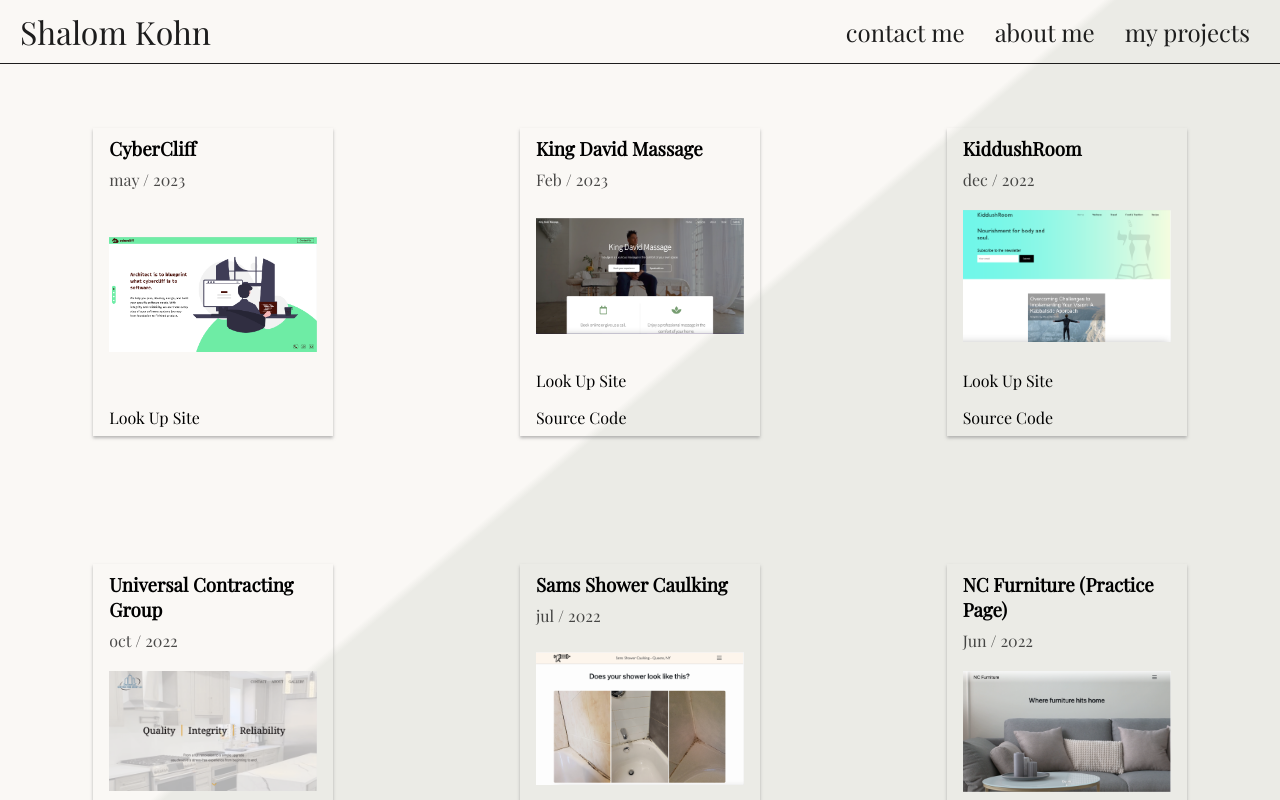
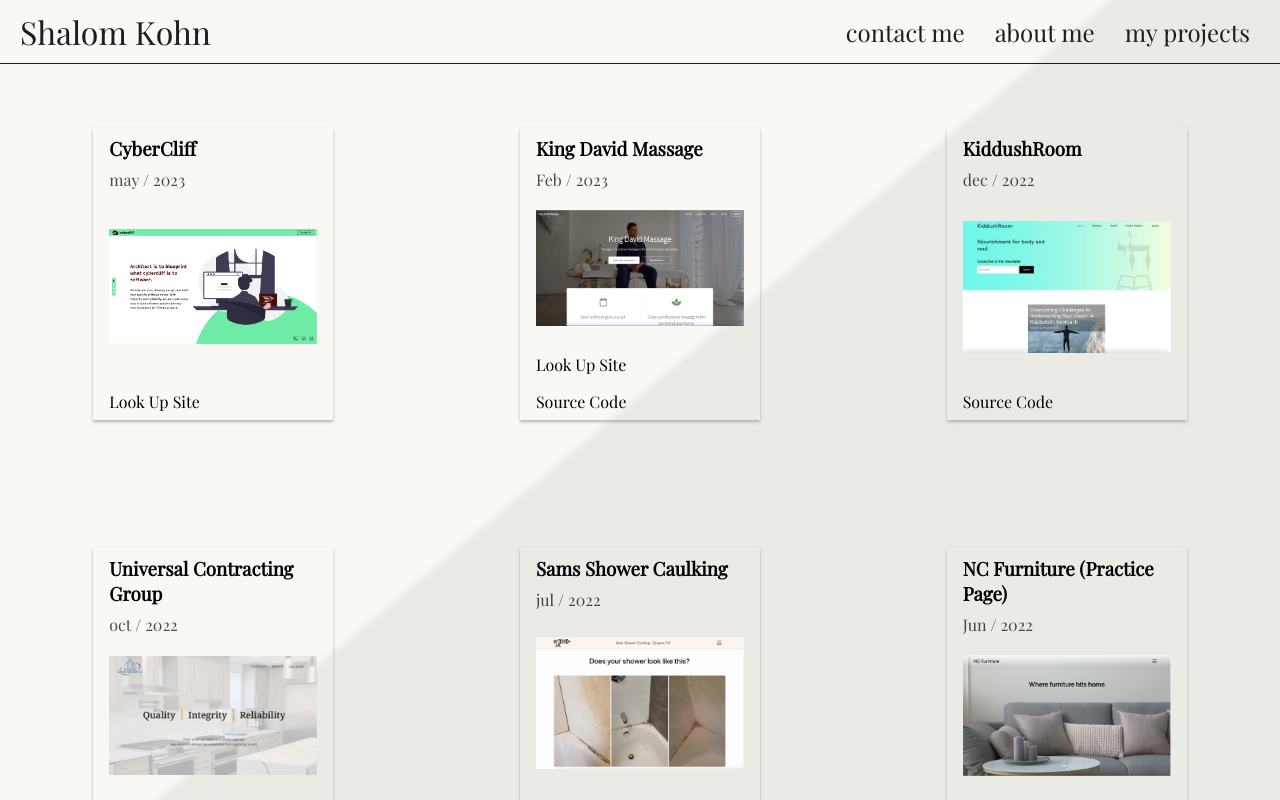
Before and after one commit to Shalomkohn/My-Portfolio-site, a React (Create React App) app: page /my-projects in a window 1280 px wide. Shown: the top 800 px of the page. Built offline with nearby package versions, Linux system fonts and the light colour scheme.

Commit message:
Took out link to kiddushroom website

```diff
--- a/src/components/my-projects.js
+++ b/src/components/my-projects.js
@@ -15,7 +15,7 @@ const MyProjects = () => {
                             </div>
                             <img className='projectImg' src={project.img} alt="project image" />
                             <div>
-                                <a href={project.aTagHref} target="_blank" className='projectLink btn'>Look Up Site</a>
+                                {project.aTagHref && <a href={project.aTagHref} target="_blank" className='projectLink btn'>Look Up Site</a>}
                                 {project.srcCodeHref && <a className='projectSourceCodeATag' href={project.srcCodeHref} target="_blank">Source Code</a>}
                             </div>
                         </div>
--- a/src/projectsData.js
+++ b/src/projectsData.js
@@ -27,7 +27,6 @@ export const projectsArray = [
         title: 'KiddushRoom',
         date: 'dec / 2022',
         img: kiddushroomImg,
-        aTagHref: 'https://kiddushroom.com',
         srcCodeHref: 'https://github.com/Shalomkohn/kiddushroom-frontend',
     },
     {
```
